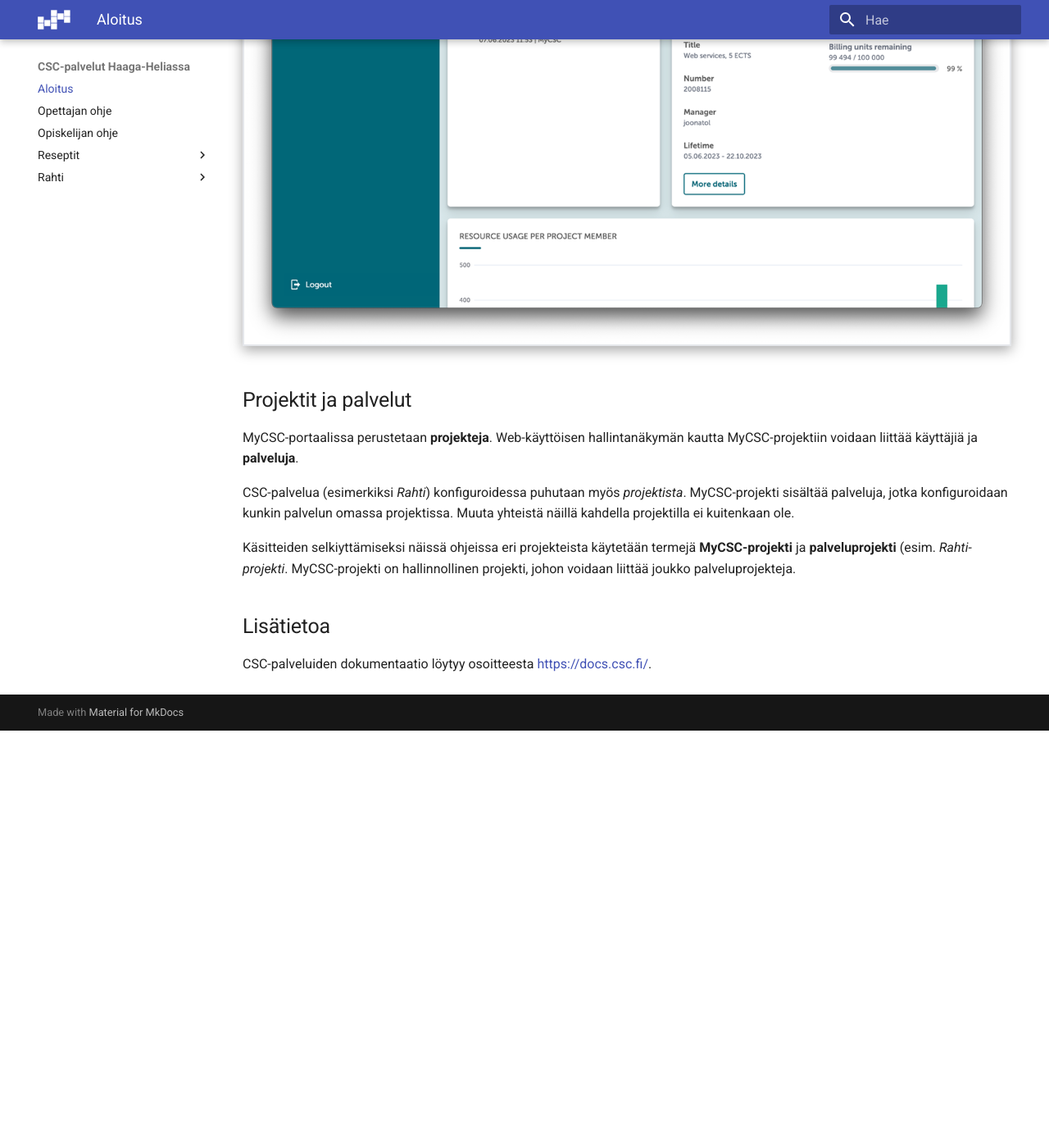
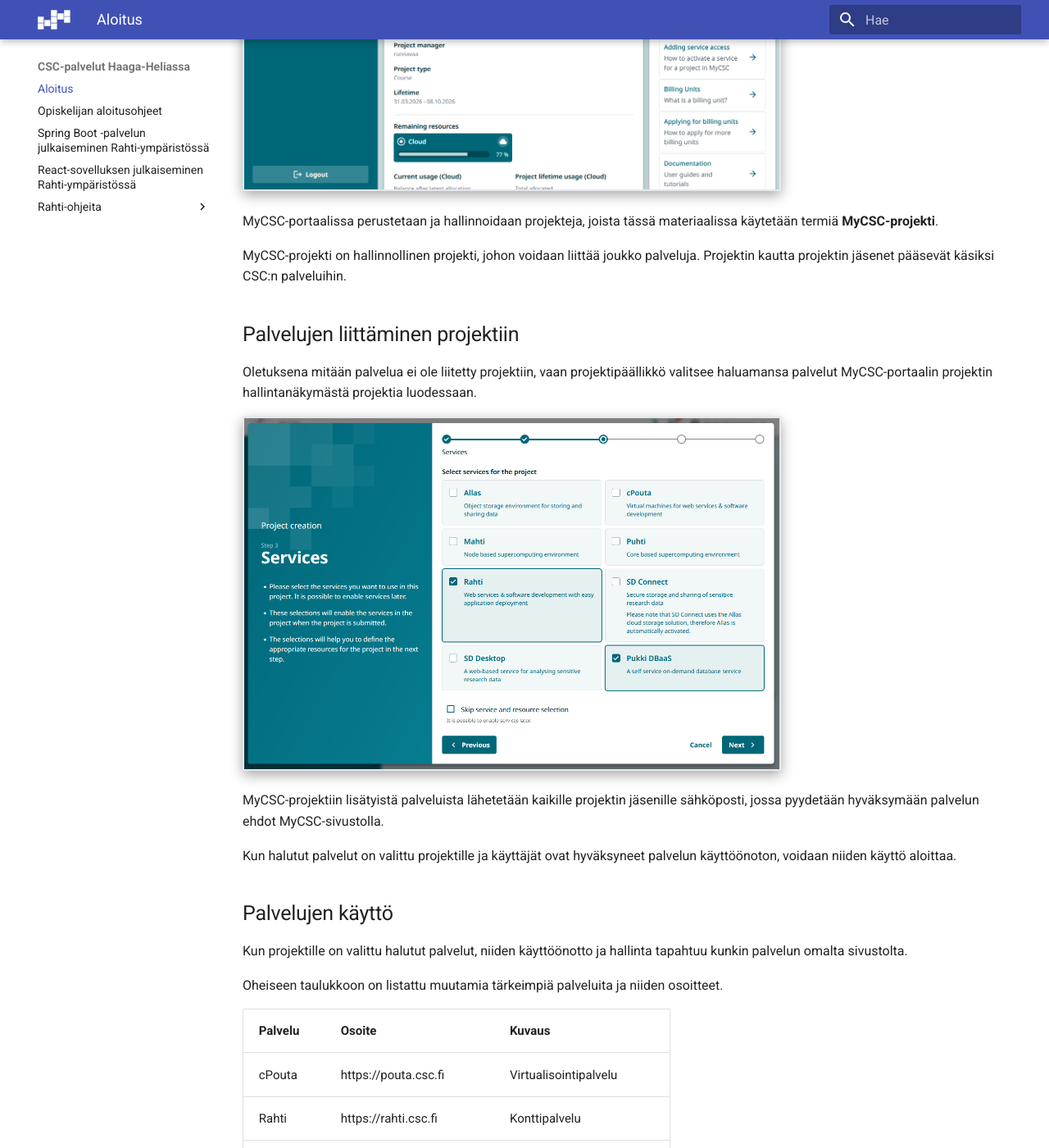
Before and after one commit to haagahelia/hh-csc-docs, an MkDocs documentation site: the page built from docs/index.md, in a window 1280 px wide and 1400 px high, scrolled down 663 px. Shown: the whole window at 82% size. Built offline with MkDocs 1.6.1 and Material for MkDocs 9.7.7, drawn with Linux system fonts in a browser that asks for light colours; before the commit the page ends 1554 px from its top, so only the background shows below that; some of the changed text lies outside the part shown.

Commit message:
Yleisohjeet uusittu ja yksinkertaistettu kautta linjan

```diff
--- a/docs/index.md
+++ b/docs/index.md
@@ -1,10 +1,10 @@
 ---
 hide:
-
   - toc
 ---
+# CSC-palvelut Haaga-Heliassa
 
-# CSC-palvelut Haaga-Heliassa
+CSC:n palvelut ovat Haaga-Helian opiskelijoiden ja henkilökunnan käytettävissä  opetus- ja tutkimuskäyttöön maksutta.
 
 Tälle sivustolle on koottu ohjeita CSC-palvelujen käyttämisestä Haaga-Helia ammattikorkeakoulun opetuksessa.
 
@@ -12,20 +12,54 @@
 
 CSC-palvelujen käyttöön tarvitaan CSC-käyttäjätili. Tilin voi luoda kirjautumalla MyCSC-portaaliin osoitteessa <https://my.csc.fi> korkeakoulujen Haka-kirjautumispalvelun avulla.
 
-CSC-tunnuksen luominen tapahtuu ensimmäisen kirjautumisen yhteydessä. Jatkossa  MyCSC-portaaliin voi kirjautua joko suoraan Haka-tunnistuksella tai luodulla CSC-tunnuksella.
+## MyCSC-projektit
 
-Tunnusten luonnin ja kirjautumisen jälkeen avautuu MyCSC-portaalin hallintanäkymä.
+Tunnusten luonnin ja kirjautumisen jälkeen päästään MyCSC-portaalin hallintanäkymään.
 
-![](img/mycsc_portal.png)
+![](img/mycsc_portal.png){width="70%"}
 
-## Projektit ja palvelut
+MyCSC-portaalissa perustetaan ja hallinnoidaan projekteja, joista tässä materiaalissa käytetään termiä __MyCSC-projekti__.
 
-MyCSC-portaalissa perustetaan __projekteja__. Web-käyttöisen hallintanäkymän kautta MyCSC-projektiin voidaan liittää käyttäjiä ja __palveluja__.
+MyCSC-projekti on hallinnollinen projekti, johon voidaan liittää joukko palveluja. Projektin kautta projektin jäsenet pääsevät käsiksi CSC:n palveluihin.
 
-CSC-palvelua (esimerkiksi _Rahti_) konfiguroidessa puhutaan myös _projektista_. MyCSC-projekti sisältää palveluja, jotka konfiguroidaan kunkin palvelun omassa projektissa. Muuta yhteistä näillä kahdella projektilla ei kuitenkaan ole.
+## Palvelujen liittäminen projektiin
 
-Käsitteiden selkiyttämiseksi näissä ohjeissa eri projekteista käytetään termejä __MyCSC-projekti__ ja __palveluprojekti__ (esim. _Rahti-projekti_. MyCSC-projekti on hallinnollinen projekti, johon voidaan liittää joukko palveluprojekteja.
+Oletuksena mitään palvelua ei ole liitetty projektiin, vaan projektipäällikkö valitsee haluamansa palvelut MyCSC-portaalin projektin hallintanäkymästä projektia luodessaan.
+
+![](img/mycsc_project_services.png){width="70%"}
+
+MyCSC-projektiin lisätyistä palveluista lähetetään kaikille projektin jäsenille sähköposti, jossa pyydetään hyväksymään palvelun ehdot MyCSC-sivustolla.
+
+Kun halutut palvelut on valittu projektille ja käyttäjät ovat hyväksyneet palvelun käyttöönoton, voidaan niiden käyttö aloittaa.
+
+## Palvelujen käyttö
+
+Kun projektille on valittu halutut palvelut, niiden käyttöönotto ja hallinta tapahtuu kunkin palvelun omalta sivustolta.
+
+Oheiseen taulukkoon on listattu muutamia tärkeimpiä palveluita ja niiden osoitteet.
+
+| Palvelu   | Osoite                     | Kuvaus                     |
+| --------- | -------------------------- | -------------------------- |
+| cPouta    | https://pouta.csc.fi       | Virtualisointipalvelu      |
+| Rahti     | https://rahti.csc.fi       | Konttipalvelu              |
+| Pukki     | https://pukki.dbaas.csc.fi | Tietokantapalvelu (DBaaS)  |
+
+
+
+## MyCSC-projektit kursseilla
+
+Kursseilla käytetään pääosin opiskelijoiden itse perustamia __opiskelijaprojekteja__, joissa opiskelija itse toimii projektipäällikkönä.
+
+Opiskelijaprojektin kesto on maksimissaan kuusi kuukautta, ja sille on varattu resursseja kiinteä määrä, jota ei voi kasvattaa. Yhdellä opiskelijakäyttäjällä voi olla yksi kurssiprojekti kerrallaan.
+
+Myös ryhmäprojektit voidaan toteuttaa opiskelijaprojektissa, sillä opiskelijaprojektiin voi kutsua muita käyttäjiä jäseniksi. Opiskelijaprojektin kiintiörajat riittävät normaalisti hyvin opintojaksojen projekteille.
+
+Myös muita projektityyppejä, kuten kurssiprojekteja, voidaan käyttää. Tällöin  projektin perustaa ja sitä hallinnoi opintojakson opettaja. Tästä on erilliset ohjeet:
+
+  - Opettajan ohje: [Kurssiprojektin käyttö](./kurssiprojekti_opettajan_ohje.md){target="_blank"}.
+  - Opiskelijan ohje: [Kurssiprojektiin liittyminen](./kurssiprojekti_opiskelijan_ohje.md){target="_blank"}.
 
 ## Lisätietoa
 
-CSC-palveluiden dokumentaatio löytyy osoitteesta <https://docs.csc.fi/>.
+- CSC-palvelujen virallinen dokumentaatio: <https://docs.csc.fi>
+- CSC:n tutoriaaleja palvelujen käytöstä: <https://cssedu.csc.fi>
--- a/mkdocs.yml
+++ b/mkdocs.yml
@@ -1,25 +1,20 @@
 site_name: CSC-palvelut Haaga-Heliassa
 nav:
   - Aloitus: index.md
-  - opettajan_ohje.md
-  - opiskelijan_ohje.md
-  - Reseptit:
-    - reseptit/spring_rahti.md
-    - reseptit/react_rahti.md
-  - Rahti:
-    - Yleiset ohjeet:
+  - Opiskelijan aloitusohjeet: aloitus_opiskelija.md
+  - reseptit/spring_rahti.md
+  - reseptit/react_rahti.md
+  - Rahti-ohjeita:
+    - Yleisiä ohjeita:
       - rahti/projektin_luonti.md
+      - rahti/buildin_automatisointi.md
+      - rahti/virheenjaljitys.md
+      - rahti/julkaisu_yksityisesta_repositoriosta.md
       - rahti/komentorivityokalun_asennus.md
-      - rahti/tietokantapalvelun_luominen.md
-      - rahti/https_konfigurointi.md
-      - rahti/buildin_automatisointi.md
-      - rahti/julkaisu_yksityisesta_repositoriosta.md
-      - rahti/virheenjaljitys.md
-    - Spring Boot -ohjeet:
+    - Spring Boot -ohjeita:
       - rahti/spring_ilman_tietokantaa.md
-      - rahti/spring_tietokannan_konfigurointi.md
-      - rahti/spring_jkube_plugin.md
-    - React-ohjeet:
+      - rahti/spring_rahti_pukki.md
+    - React-ohjeita:
       - rahti/react_julkaiseminen.md
 theme:
   name: material
```
Also changed, not shown: docs/aloitus_opiskelija.md (added, +58 -0 lines), docs/kurssiprojekti_opettajan_ohje.md (renamed from docs/opettajan_ohje.md, +4 -18 lines), docs/kurssiprojekti_opiskelijan_ohje.md (renamed from docs/opiskelijan_ohje.md, +1 -3 lines), docs/img/mycsc_portal.png, docs/img/mycsc_project_services.png.
